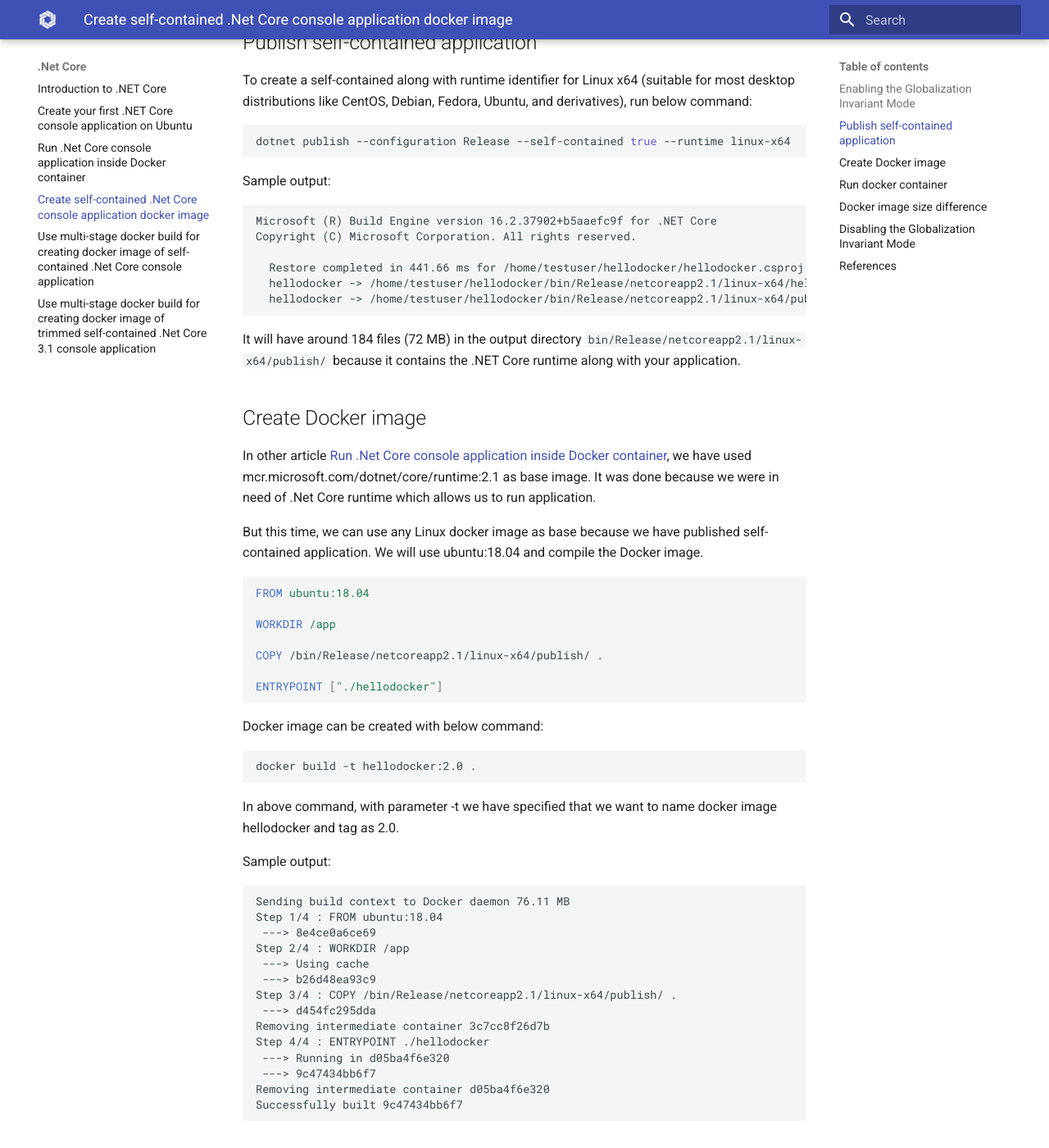
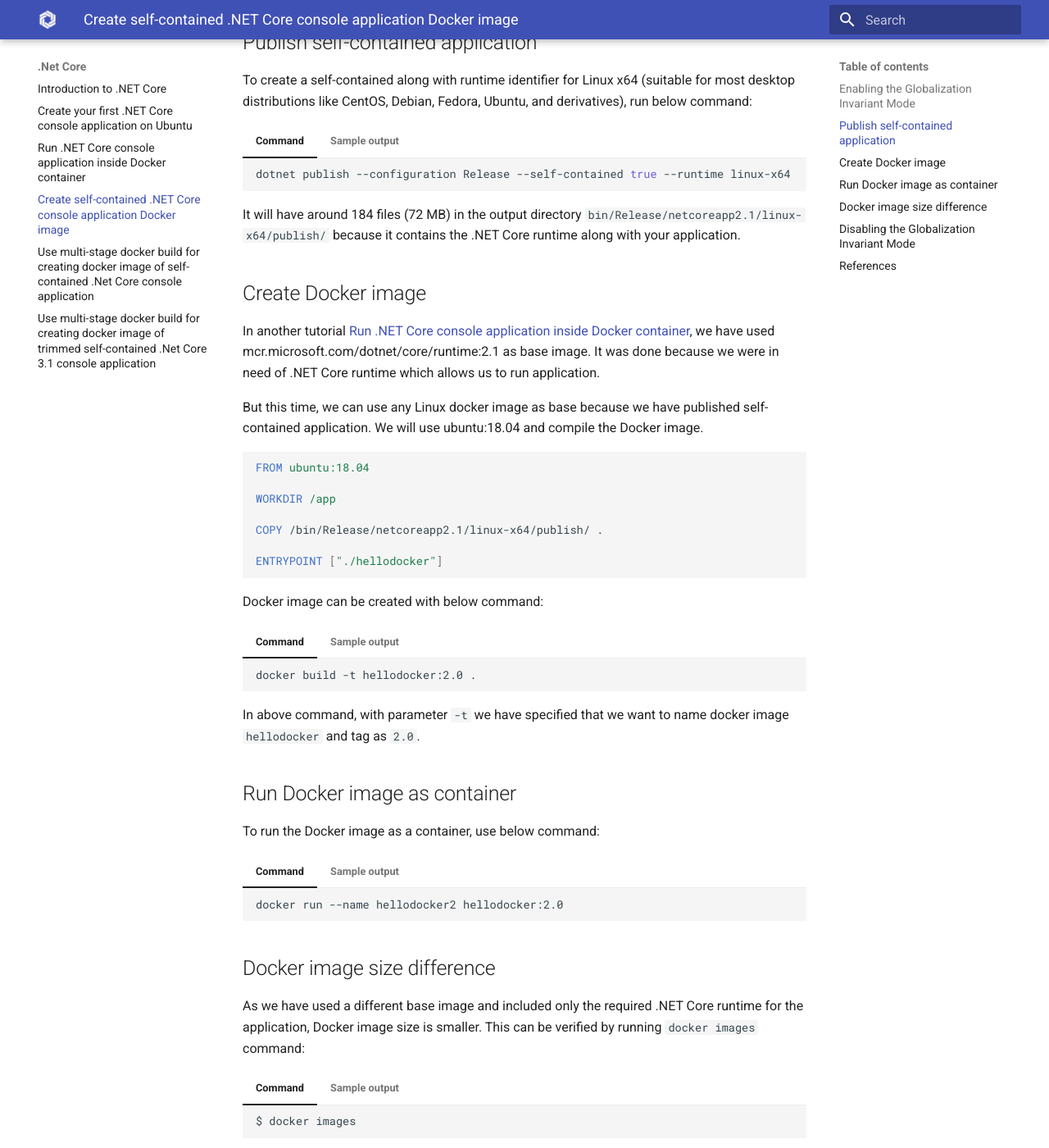
Before and after one commit to sandeepnkulkarni/sandeepnk-mkdocs-home, an MkDocs documentation site: the page built from docs/dotnetcore/create-self-contained-dotnetcore-docker-image.md, in a window 1280 px wide and 1400 px high, scrolled down 1708 px. Shown: the whole window at 82% size. Built offline with MkDocs 1.6.1 and Material for MkDocs 9.7.7, drawn with Linux system fonts in a browser that asks for light colours; some of the changed text lies outside the part shown.

Commit message:
Updated with tab for sample output.

````diff
--- a/docs/dotnetcore/create-self-contained-dotnetcore-docker-image.md
+++ b/docs/dotnetcore/create-self-contained-dotnetcore-docker-image.md
@@ -1,12 +1,12 @@
 ---
-title: 'Create self-contained .Net Core console application docker image'
+title: 'Create self-contained .NET Core console application Docker image'
 ---
 
-Refer to section **Create new console application** in [Create your first .Net Core console application on Ubuntu](create-first-dotnetcore-console-app-on-ubuntu.md) to understand basics about how to create .Net Core console application. We will re-use the application created here.
+Refer to section **Create new console application** in [Create your first .NET Core console application on Ubuntu](create-first-dotnetcore-console-app-on-ubuntu.md) to understand basics about how to create .NET Core console application. We will re-use the application created here.
 
 ## Enabling the Globalization Invariant Mode
 
-Open hellodocker.csproj and enable Globalization Invariant Mode by adding following line under `<PropertyGroup>` tag.
+Open `hellodocker.csproj` and enable Globalization Invariant Mode by adding following line under `<PropertyGroup>` tag.
 
 ```xml
 <InvariantGlobalization>true</InvariantGlobalization>
@@ -76,26 +76,28 @@ In case you like to use Globalization feature instead, you will need to install
 
 To create a self-contained along with runtime identifier for Linux x64 (suitable for most desktop distributions like CentOS, Debian, Fedora, Ubuntu, and derivatives), run below command:
 
-```bash
-dotnet publish --configuration Release --self-contained true --runtime linux-x64
-```
+=== "Command"
 
-Sample output:
+    ```bash
+    dotnet publish --configuration Release --self-contained true --runtime linux-x64
+    ```
 
-```text
-Microsoft (R) Build Engine version 16.2.37902+b5aaefc9f for .NET Core
-Copyright (C) Microsoft Corporation. All rights reserved.
+=== "Sample output"
 
-  Restore completed in 441.66 ms for /home/testuser/hellodocker/hellodocker.csproj.
-  hellodocker -> /home/testuser/hellodocker/bin/Release/netcoreapp2.1/linux-x64/hellodocker.dll
-  hellodocker -> /home/testuser/hellodocker/bin/Release/netcoreapp2.1/linux-x64/publish/
-```
+    ```text
+    Microsoft (R) Build Engine version 16.2.37902+b5aaefc9f for .NET Core
+    Copyright (C) Microsoft Corporation. All rights reserved.
+
+      Restore completed in 441.66 ms for /home/testuser/hellodocker/hellodocker.csproj.
+      hellodocker -> /home/testuser/hellodocker/bin/Release/netcoreapp2.1/linux-x64/hellodocker.dll
+      hellodocker -> /home/testuser/hellodocker/bin/Release/netcoreapp2.1/linux-x64/publish/
+    ```
 
 It will have around 184 files (72 MB) in the output directory `bin/Release/netcoreapp2.1/linux-x64/publish/` because it contains the .NET Core runtime along with your application.
 
 ## Create Docker image
 
-In other article [Run .Net Core console application inside Docker container](run-dotnetcore-console-app-in-docker.md), we have used mcr.microsoft.com/dotnet/core/runtime:2.1 as base image. It was done because we were in need of .Net Core runtime which allows us to run application.
+In another tutorial [Run .NET Core console application inside Docker container](run-dotnetcore-console-app-in-docker.md), we have used mcr.microsoft.com/dotnet/core/runtime:2.1 as base image. It was done because we were in need of .NET Core runtime which allows us to run application.
 
 But this time, we can use any Linux docker image as base because we have published self-contained application. We will use ubuntu:18.04 and compile the Docker image.
 
@@ -111,60 +113,66 @@ ENTRYPOINT ["./hellodocker"]
 
 Docker image can be created with below command:
 
-```bash
-docker build -t hellodocker:2.0 .
-```
+=== "Command"
 
-In above command, with parameter -t we have specified that we want to name docker image hellodocker and tag as 2.0.
+    ```bash
+    docker build -t hellodocker:2.0 .
+    ```
 
-Sample output:
+=== "Sample output"
 
-```text
-Sending build context to Docker daemon 76.11 MB
-Step 1/4 : FROM ubuntu:18.04
- ---> 8e4ce0a6ce69
-Step 2/4 : WORKDIR /app
- ---> Using cache
- ---> b26d48ea93c9
-Step 3/4 : COPY /bin/Release/netcoreapp2.1/linux-x64/publish/ .
- ---> d454fc295dda
-Removing intermediate container 3c7cc8f26d7b
-Step 4/4 : ENTRYPOINT ./hellodocker
- ---> Running in d05ba4f6e320
- ---> 9c47434bb6f7
-Removing intermediate container d05ba4f6e320
-Successfully built 9c47434bb6f7
-```
+    ```text
+    Sending build context to Docker daemon 76.11 MB
+    Step 1/4 : FROM ubuntu:18.04
+     ---> 8e4ce0a6ce69
+    Step 2/4 : WORKDIR /app
+     ---> Using cache
+     ---> b26d48ea93c9
+    Step 3/4 : COPY /bin/Release/netcoreapp2.1/linux-x64/publish/ .
+     ---> d454fc295dda
+    Removing intermediate container 3c7cc8f26d7b
+    Step 4/4 : ENTRYPOINT ./hellodocker
+     ---> Running in d05ba4f6e320
+     ---> 9c47434bb6f7
+    Removing intermediate container d05ba4f6e320
+    Successfully built 9c47434bb6f7
+    ```
 
-## Run docker container
+In above command, with parameter `-t` we have specified that we want to name docker image `hellodocker` and tag as `2.0`.
 
-To run the docker image as a container, use below command:
+## Run Docker image as container
 
-```bash
-docker run --name hellodocker2 hellodocker:2.0
-```
+To run the Docker image as a container, use below command:
 
-Sample output:
+=== "Command"
 
-```text
-Hello Docker!
-```
+    ```bash
+    docker run --name hellodocker2 hellodocker:2.0
+    ```
+
+=== "Sample output"
+
+    ```text
+    Hello Docker!
+    ```
 
 ## Docker image size difference
 
-As we have used a different base image and included only the required .Net Core runtime for the application, docker image size is smaller. This can be verified by running `docker images` command:
+As we have used a different base image and included only the required .NET Core runtime for the application, Docker image size is smaller. This can be verified by running `docker images` command:
 
-```bash
-$ docker images
-```
+=== "Command"
 
-Sample output:
+    ```bash
+    $ docker images
+    ```
 
-```text
-REPOSITORY         TAG                 IMAGE ID            CREATED             SIZE
-hellodocker        2.0                 9ff4eeed6631        2 minutes ago       138 MB
-hellodocker        1.0                 0a19597e8d5e        24 hours ago        180 MB
-```
+=== "Sample output"
+
+    ```text
+    REPOSITORY         TAG                 IMAGE ID            CREATED             SIZE
+    hellodocker        2.0                 9ff4eeed6631        2 minutes ago       138 MB
+    hellodocker        1.0                 0a19597e8d5e        24 hours ago        180 MB
+    ```
 
 If we use smaller docker images like Alpine (or for that matter any slim docker image), size will reduce even further. We will look into it in next blog post.
 
@@ -206,32 +214,36 @@ docker build -t hellodocker:2.1 .
 
 We are adding a tag `2.1` to differntiate it from earlier images we created.
 
-```bash
-$ docker run --name hellodocker21 hellodocker:2.1
-```
+=== "Command"
 
-Sample output:
+    ```bash
+    $ docker run --name hellodocker21 hellodocker:2.1
+    ```
 
-```text
-Hello Docker!
-```
+=== "Sample output"
+
+    ```text
+    Hello Docker!
+    ```
 
 We can do a size comparison again now:
 
-```bash
-$ docker images
-```
+=== "Command"
 
-Sample output:
+    ```bash
+    $ docker images
+    ```
 
-```text
-REPOSITORY          TAG                 IMAGE ID            CREATED             SIZE
-hellodocker         2.1                 48e8d067af2f        4 minutes ago       244MB
-hellodocker         2.0                 9ff4eeed6631        4 days ago          138MB
-hellodocker         1.0                 0a19597e8d5e        5 days ago          180MB
-```
+=== "Sample output"
 
-As we have added new packages to run .Net Core application with Globalization support, size of docker image has increased significantly.
+    ```text
+    REPOSITORY          TAG                 IMAGE ID            CREATED             SIZE
+    hellodocker         2.1                 48e8d067af2f        4 minutes ago       244MB
+    hellodocker         2.0                 9ff4eeed6631        4 days ago          138MB
+    hellodocker         1.0                 0a19597e8d5e        5 days ago          180MB
+    ```
+
+As we have added new packages to run .NET Core application with Globalization support, size of docker image has increased significantly.
 
 ## References
 
````
Also changed, not shown: docs/dotnetcore/run-dotnetcore-console-app-in-docker.md (+65 -44 lines).
